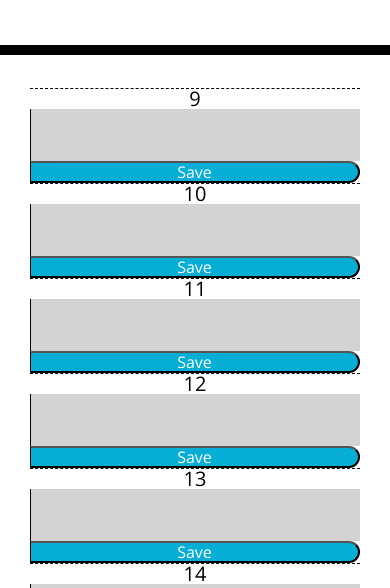
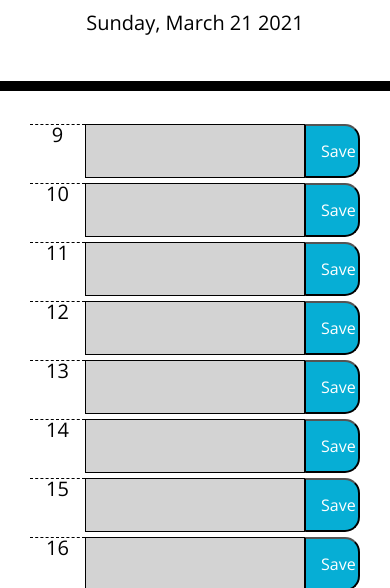
Before and after one commit to graceyangyxt/a5-Third-Party-APIs-WorkDayScheduler, a plain HTML site: page index.html in a window 390 px wide. Shown: the part 256-844 px from the top of the page. Drawn offline with nearby package versions, Linux system fonts and the light colour scheme.

Commit message:
work on the localstorage

```diff
--- a/Develop/javascript.js
+++ b/Develop/javascript.js
@@ -1,46 +1,36 @@
-// button
- //get a reference to all of the save buttons $('.saveBtn')
- //01 02 jQuery element
  var saveBtn= $('.saveBtn');
  var textarea= $('.description');
  var timeBlock= $('.time-block').children();
+ var currentDay= $('#currentDay');
 
- // add a click handler to each saveButton using .on() method
- //03 04 click event- http://api.jquery.com/on/
+var current= moment();
+var currentHour= current.hour();
+var date = current.format('dddd, MMMM DD YYYY');
 
- // traverse the DOM to get the values that we need to store in localstorage .parent() .sibling()
- //07 08 dom traversal- https://api.jquery.com/category/traversing/
-
- //setItems to localstorage
- //week 04
- saveBtn.on('click',function(){
-  var todoTask = $(this).siblings(".description").val();
-  localStorage.setItem("todoTask",todoTask);
-});
-
-
-//handle color coding
-  // use moment library to get the current
-  // http://momentjs.com/docs/#/get-set/hour
-  var current= moment();
-  var currentHour= current.hour();
-  console.log(currentHour);
+currentDay.text(date);
 
   // get a reference to all timeblocks
- for(var i=0; i<9; i++){
+for(var i=0; i<9; i++){
     var data=$('.time-block').children().eq(i);
     var hour= data.children().eq(0).text();
 
-
-
     if (currentHour < hour){
-      textarea.addClass('future'); //给hour增加一个新的class
+      textarea.addClass('future');
     }else if(currentHour == hour){
       textarea.addClass('present');
     }else{
       textarea.addClass('past');
     }
   }
+
+
+  saveBtn.on('click',function(){
+    var todoTask = $(this).siblings(".description").val();
+    // var taskAtHour = $(this).siblings(".hour").val();
+    console.log("this is taskAtHour", taskAtHour)
+    localStorage.setItem("todoTask",todoTask);
+  });
+
   // loop through the timeblocks
   //week3
 
--- a/Develop/style.css
+++ b/Develop/style.css
@@ -23,6 +23,7 @@ textarea{
 
 .description{
   white-space: pre-wrap;
+  border:1px solid black;
 
 }
 
@@ -75,15 +76,6 @@ textarea{
 .hour {
    font-size: 20px;
 }
-
-@media screen and (min-width: 576px){
-  .time-block {
-    display: flex;
-    flex-direction: column;
-    align-items: center;
-  }
-  .eachHour{
-    display:flex;
-    flex-direction: row;
-  }
+.eachHour{
+  margin-bottom: 5px;
 }
--- a/index.html
+++ b/index.html
@@ -33,57 +33,57 @@
         <div class="time-block flex-column d-flex align-items-center">
 
           <div id="nineAm" class="eachHour row col-lg-12 col-sm-12">
-            <div class="hour col-lg-1">9</div>
-            <textarea class="description col-lg-10"></textarea>
-            <button class="saveBtn col-lg-1">Save</button>
+            <div class="hour col-lg-1 col-md-1 col-sm-2 col-xs-2 col-2">9</div>
+            <textarea class="description col-lg-10 col-md-10 col-sm-8 col-xs-8 col-8"></textarea>
+            <button class="saveBtn col-lg-1 col-md-1 col-sm-2 col-xs-2 col-2">Save</button>
           </div>
 
           <div id="tenAm" class="eachHour row col-lg-12 col-sm-12 ">
-            <div class="hour col-lg-1">10</div>
-            <textarea class="description col-lg-10"></textarea>
-            <button class="saveBtn col-lg-1">Save</button>
+            <div class="hour col-lg-1 col-md-1 col-sm-2 col-xs-2 col-2">10</div>
+            <textarea class="description col-lg-10 col-md-10 col-sm-8 col-xs-8 col-8"></textarea>
+            <button class="saveBtn col-lg-1 col-md-1 col-sm-2 col-xs-2 col-2">Save</button>
           </div>
 
           <div id="elevenAm" class="eachHour row col-lg-12 col-sm-12">
-            <div class="hour col-lg-1">11</div>
-            <textarea class="description col-lg-10"></textarea>
-            <button class="saveBtn col-lg-1">Save</button>
+            <div class="hour col-lg-1 col-md-1 col-sm-2 col-xs-2 col-2">11</div>
+            <textarea class="description col-lg-10 col-md-10 col-sm-8 col-xs-8 col-8"></textarea>
+            <button class="saveBtn col-lg-1 col-md-1 col-sm-2 col-xs-2 col-2">Save</button>
           </div>
 
           <div id="twelvePm" class="eachHour row col-lg-12 col-sm-12">
-            <div class="hour col-lg-1">12</div>
-            <textarea class="description col-lg-10"></textarea>
-            <button class="saveBtn col-lg-1">Save</button>
+            <div class="hour col-lg-1 col-md-1 col-sm-2 col-xs-2 col-2">12</div>
+            <textarea class="description col-lg-10 col-md-10 col-sm-8 col-xs-8 col-8"></textarea>
+            <button class="saveBtn col-lg-1 col-md-1 col-sm-2 col-xs-2 col-2">Save</button>
           </div>
 
           <div id="onePm" class="eachHour row col-lg-12 col-sm-12">
-            <div class="hour col-lg-1">13</div>
-            <textarea class="description col-lg-10"></textarea>
-            <button class="saveBtn col-lg-1">Save</button>
+            <div class="hour col-lg-1 col-md-1 col-sm-2 col-xs-2 col-2">13</div>
+            <textarea class="description col-lg-10 col-md-10 col-sm-8 col-xs-8 col-8"></textarea>
+            <button class="saveBtn col-lg-1 col-md-1 col-sm-2 col-xs-2 col-2">Save</button>
           </div>
 
           <div id="twoPm" class="eachHour row col-lg-12 col-sm-12">
-            <div class="hour col-lg-1">14</div>
-            <textarea class="description col-lg-10"></textarea>
-            <button class="saveBtn col-lg-1">Save</button>
+            <div class="hour col-lg-1 col-md-1 col-sm-2 col-xs-2 col-2">14</div>
+            <textarea class="description col-lg-10 col-md-10 col-sm-8 col-xs-8 col-8"></textarea>
+            <button class="saveBtn col-lg-1 col-md-1 col-sm-2 col-xs-2 col-2">Save</button>
           </div>
 
           <div id="threePm" class="eachHour row col-lg-12 col-sm-12">
-            <div class="hour col-lg-1">15</div>
-            <textarea class="description col-lg-10"></textarea>
-            <button class="saveBtn col-lg-1">Save</button>
+            <div class="hour col-lg-1 col-md-1 col-sm-2 col-xs-2 col-2">15</div>
+            <textarea class="description col-lg-10 col-md-10 col-sm-8 col-xs-8 col-8"></textarea>
+            <button class="saveBtn col-lg-1 col-md-1 col-sm-2 col-xs-2 col-2">Save</button>
           </div>
 
           <div id="fourPm" class="eachHour row col-lg-12 col-sm-12">
-            <div class="hour col-lg-1">16</div>
-            <textarea class="description col-lg-10"></textarea>
-            <button class="saveBtn col-lg-1">Save</button>
+            <div class="hour col-lg-1 col-md-1 col-sm-2 col-xs-2 col-2">16</div>
+            <textarea class="description col-lg-10 col-md-10 col-sm-8 col-xs-8 col-8"></textarea>
+            <button class="saveBtn col-lg-1 col-md-1 col-sm-2 col-xs-2 col-2">Save</button>
           </div>
 
           <div id="fivePm" class="eachHour row col-lg-12 col-sm-12">
-            <div class="hour col-lg-1">17</div>
-            <textarea class="description col-lg-10"></textarea>
-            <button class="saveBtn col-lg-1">Save</button>
+            <div class="hour col-lg-1 col-md-1 col-sm-2 col-xs-2 col-2">17</div>
+            <textarea class="description col-lg-10 col-md-10 col-sm-8 col-xs-8 col-8"></textarea>
+            <button class="saveBtn col-lg-1 col-md-1 col-sm-2 col-xs-2 col-2">Save</button>
           </div>
 
         </div>
```
